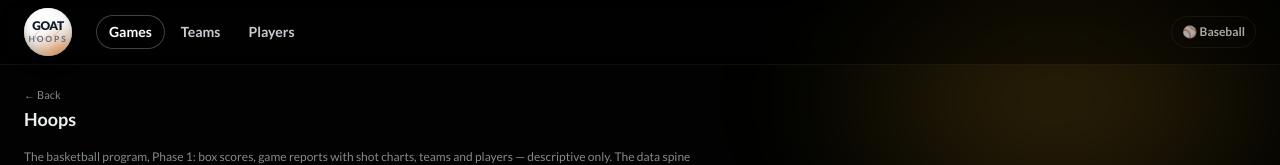
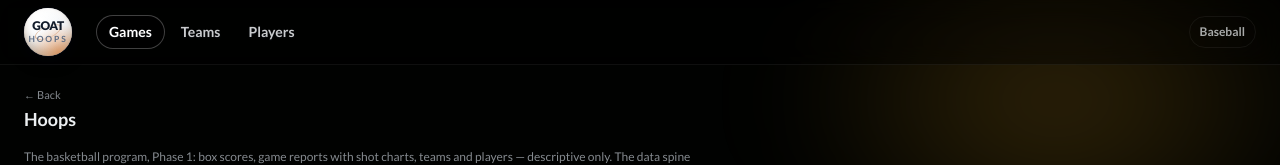
Before and after one commit to Brendanw1/goat-hoops, a Next.js app in the folder web/: page / in a window 1280 px wide. Shown: the top 165 px of the page. Built offline with nearby package versions, Linux system fonts and the light colour scheme; no server answers.

Commit message:
chore(nav): drop the emoji from the baseball switcher

```diff
--- a/web/components/nav.tsx
+++ b/web/components/nav.tsx
@@ -64,7 +64,7 @@ export function Nav() {
         <a href={BASEBALL_URL}
           className="ml-auto shrink-0 whitespace-nowrap px-2.5 py-1.5 rounded-full text-[12px] font-semibold text-text-primary/70 border border-border-subtle hover:text-white hover:bg-black/25 transition-colors"
           title="Switch to the baseball site">
-          ⚾ Baseball
+          Baseball
         </a>
       </div>
     </nav>
```
